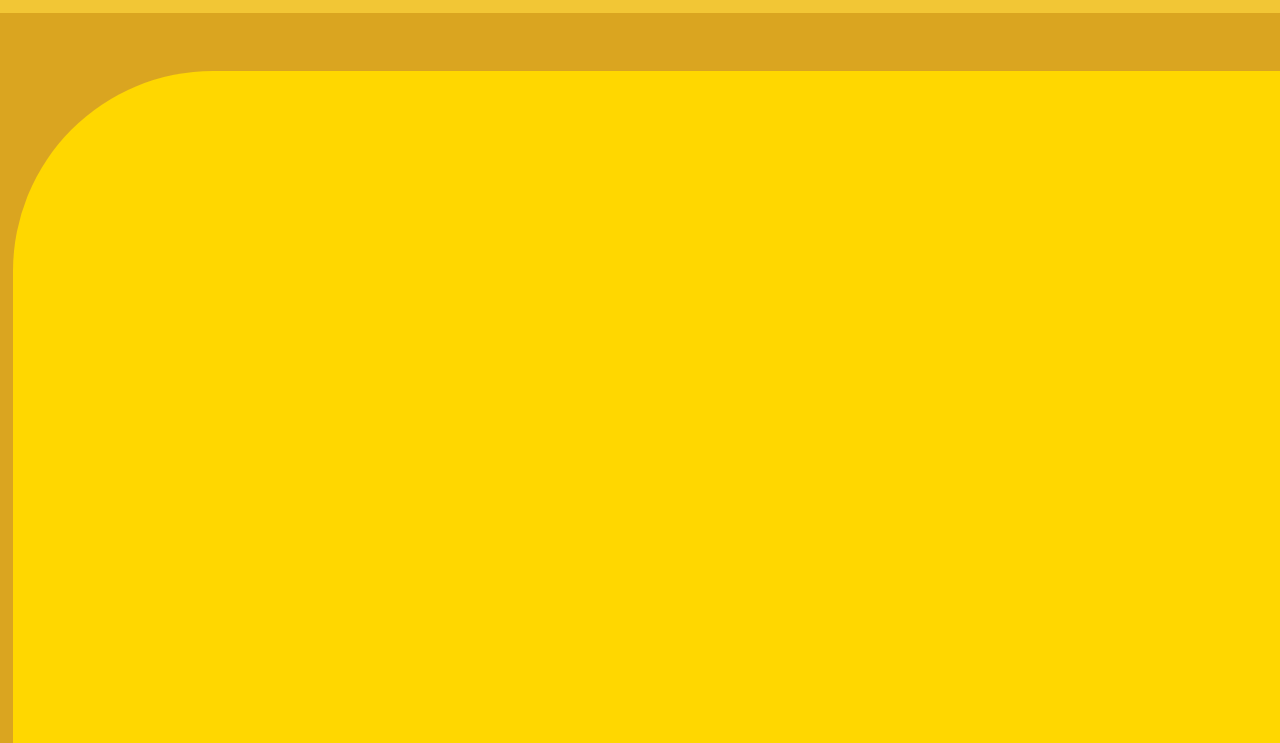
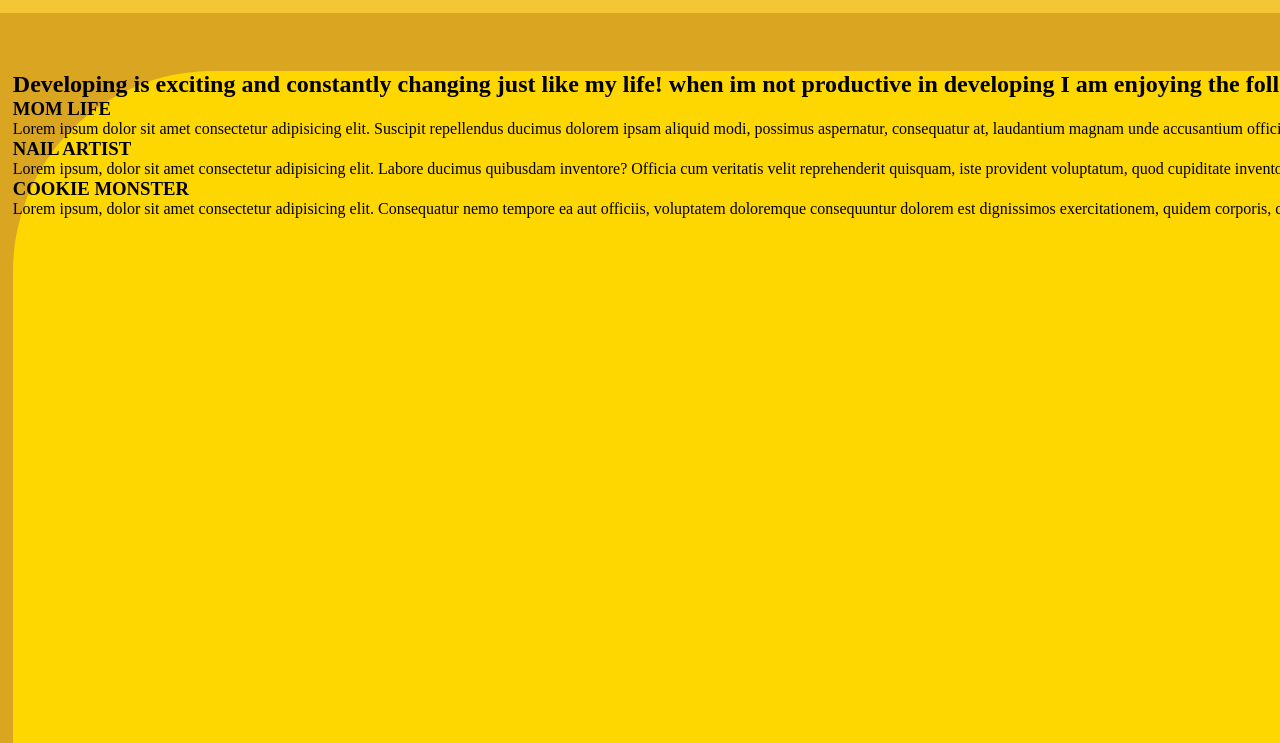
Before and after one commit to AnaAlicia-Louis-Personal-Website/Personal-Website, a plain HTML site: page about.html in a window 1280 px wide. Shown: the part 57-800 px from the top of the page. Drawn offline with Linux system fonts and the light colour scheme.

Commit message:
created content in About page

```diff
--- a/about.html
+++ b/about.html
@@ -22,7 +22,17 @@
           </nav>
         </div>
 </header>
-    <section></section>
+    <section>
+        <h2>Developing is exciting and constantly changing just like my life! when im not productive in developing I am enjoying the following things.</h2>
+        <article> <h3> MOM LIFE</h3>
+        <P>Lorem ipsum dolor sit amet consectetur adipisicing elit. Suscipit repellendus ducimus dolorem ipsam aliquid modi, possimus aspernatur, consequatur at, laudantium magnam unde accusantium officia incidunt eum culpa quisquam facere fugiat.</P>
+        <h3>NAIL ARTIST</h3>
+        <P> Lorem ipsum, dolor sit amet consectetur adipisicing elit. Labore ducimus quibusdam inventore? Officia cum veritatis velit reprehenderit quisquam, iste provident voluptatum, quod cupiditate inventore reiciendis nihil in corporis amet veniam.</P>
+        <h3>COOKIE MONSTER</h3>
+        <P>Lorem ipsum, dolor sit amet consectetur adipisicing elit. Consequatur nemo tempore ea aut officiis, voluptatem doloremque consequuntur dolorem est dignissimos exercitationem, quidem corporis, quos sint cumque enim? Similique, explicabo repellat?</P>
+    </article>
+
+    </section>
 
 </body>
 </html>
```
Also changed, not shown: index.html (+5 -1 lines).
